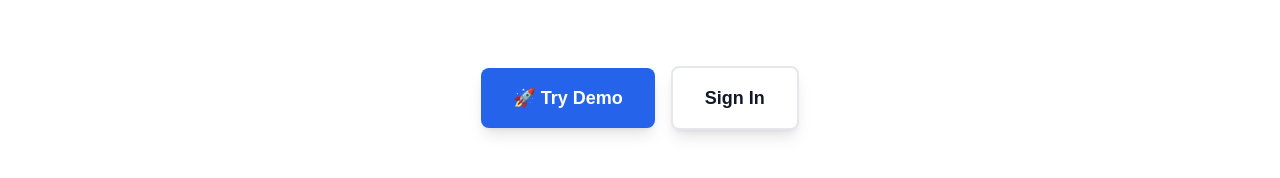
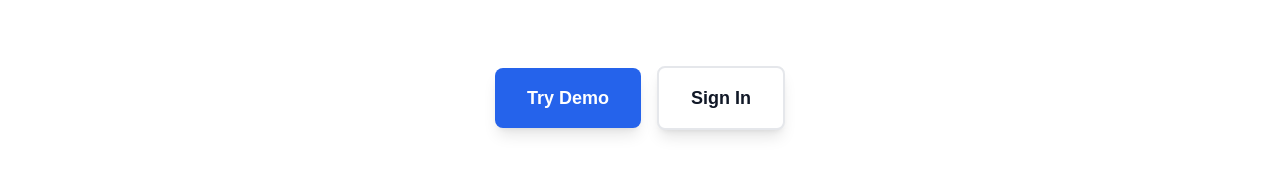
Before and after one commit to koffisonV/laundrifi, a Next.js app: page / in a window 1280 px wide. Shown: the part 603-781 px from the top of the page. Built offline with nearby package versions, Linux system fonts and the light colour scheme; no server answers.

Commit message:
content update

```diff
--- a/src/app/demo/page.tsx
+++ b/src/app/demo/page.tsx
@@ -242,7 +242,7 @@ export default function DemoPage() {
                 disabled={isLoading || !turnstileToken}
                 className="bg-blue-600 hover:bg-blue-700 disabled:bg-blue-400 text-white px-8 py-4 rounded-lg font-semibold text-lg transition-all duration-200 transform hover:scale-105 shadow-lg hover:shadow-xl disabled:transform-none disabled:cursor-not-allowed"
               >
-                {isLoading ? "Setting Up..." : "🚀 Start Demo"}
+                {isLoading ? "Setting Up..." : "Start Demo"}
               </button>
               <Link
                 href="/"
--- a/src/app/page.tsx
+++ b/src/app/page.tsx
@@ -32,7 +32,7 @@ export default function Home() {
               href="/demo"
               className="bg-blue-600 hover:bg-blue-700 text-white px-8 py-4 rounded-lg font-semibold text-lg transition-all duration-200 transform hover:scale-105 shadow-lg hover:shadow-xl"
             >
-              🚀 Try Demo
+              Try Demo
             </Link>
             <Link
               href="/auth/signin"
```
